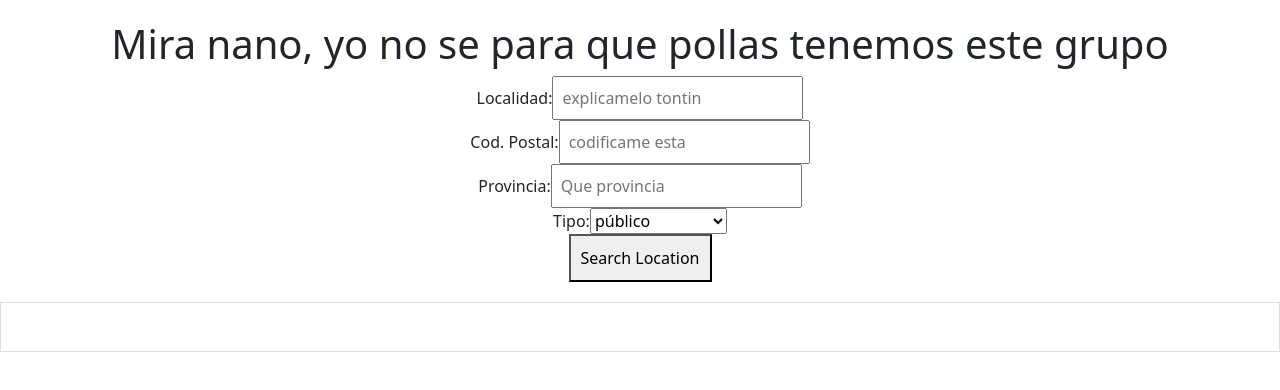
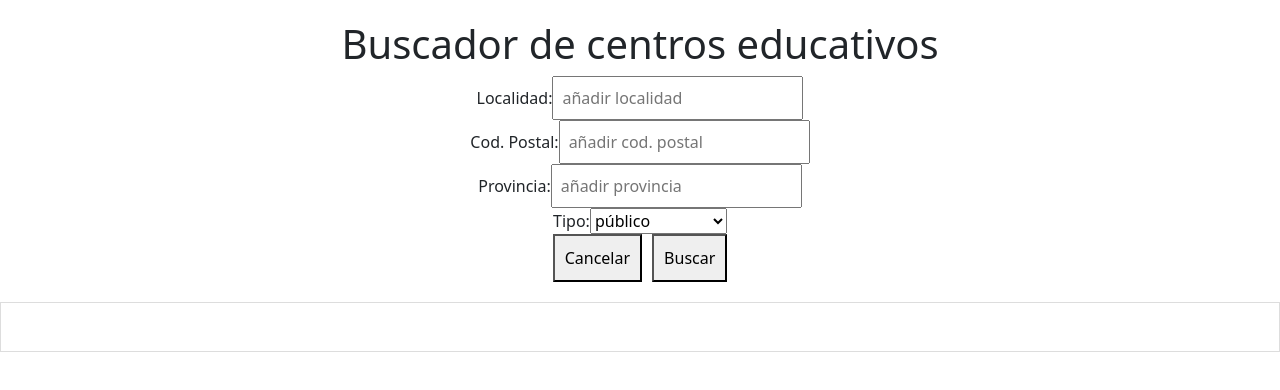
Before and after one commit to Pablocyou/Repowebdesdeweb, a React (Create React App) app in the folder front-iei/: page /miranano in a window 1280 px wide. Shown: the top 390 px of the page. Built offline with nearby package versions, Linux system fonts and the light colour scheme.

Commit message:
savestate basicamwnte

```diff
--- a/front-iei/src/components/miranano.css
+++ b/front-iei/src/components/miranano.css
@@ -19,3 +19,7 @@
     border: 1px solid #ddd;
     min-height: 50px;
   }
+
+  .boton-cancelar {
+    margin-right: 10px;
+  }
--- a/front-iei/src/components/miranano.js
+++ b/front-iei/src/components/miranano.js
@@ -1,5 +1,6 @@
 import { useState } from 'react';
 import './miranano.css';
+import {Row, Col} from 'react-bootstrap';
 
 const Miranano = () => {
   const [location, setLocation] = useState('');
@@ -18,13 +19,13 @@ const Miranano = () => {
   return (
     <div className="miranano">
       <header className="App-header">
-        <h1>Mira nano, yo no se para que pollas tenemos este grupo</h1>
+        <h1>Buscador de centros educativos</h1>
         <div>
             <label htmlFor="locality">Localidad:</label>
             <input
                 type="text"
                 id='location'
-                placeholder="explicamelo tontin"
+                placeholder="añadir localidad"
                 value={location}
                 onChange={(e) => setLocation(e.target.value)}/>
         </div>
@@ -33,7 +34,7 @@ const Miranano = () => {
             <input
                 type="text"
                 id='postalCode'
-                placeholder="codificame esta"
+                placeholder="añadir cod. postal"
                 value={postalCode}
                 onChange={(e) => setPostalCode(e.target.value)}/>
         </div>
@@ -42,7 +43,7 @@ const Miranano = () => {
             <input
                 type="text"
                 id='province'
-                placeholder="Que provincia"
+                placeholder="añadir provincia"
                 value={province}
                 onChange={(e) => setProvince(e.target.value)}/>
         </div>
@@ -57,7 +58,9 @@ const Miranano = () => {
         </div>
 
         <div>
-          <button onClick={handleSearch}>Search Location</button>
+          <button className="boton-cancelar" onClick={handleSearch}>Cancelar</button>
+
+          <button className="boton-buscar" onClick={handleSearch}>Buscar</button>
         </div>
         <div className="result-box">
           {result && <p>{result}</p>}
```
